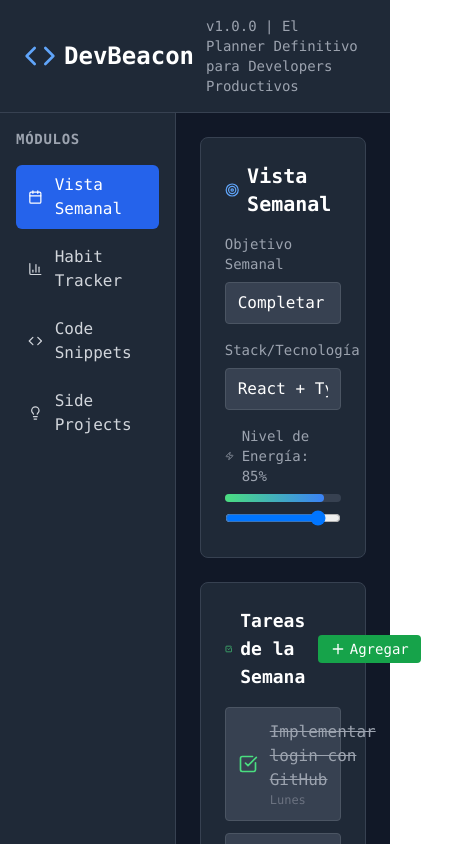
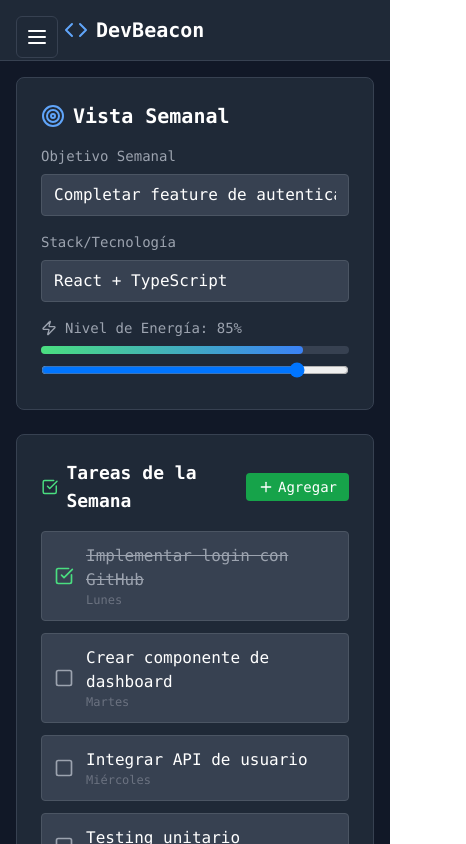
Before and after one commit to elizabthpazp/devbeacon-coder-compass, a React (Vite) app: page / in a window 390 px wide. Shown: the top 844 px of the page, 466 px wide, since content can reach past the window. Built offline with nearby package versions, Linux system fonts and the light colour scheme.

Commit message:
Fix: Implement responsive design for mobile devices
Implement responsive design for the navigation menu, including a burger menu for mobile devices.

```diff
--- a/src/components/Navigation.tsx
+++ b/src/components/Navigation.tsx
@@ -1,5 +1,6 @@
 
-import { Calendar, Code, Target, Bug, BookOpen, Lightbulb, BarChart3 } from 'lucide-react';
+import { Calendar, Code, Target, Bug, BookOpen, Lightbulb, BarChart3, Menu, X } from 'lucide-react';
+import { useState } from 'react';
 
 interface NavigationProps {
   activeSection: string;
@@ -7,6 +8,8 @@ interface NavigationProps {
 }
 
 export const Navigation = ({ activeSection, setActiveSection }: NavigationProps) => {
+  const [isMobileMenuOpen, setIsMobileMenuOpen] = useState(false);
+
   const navItems = [
     { id: 'weekly', label: 'Vista Semanal', icon: Calendar },
     { id: 'habits', label: 'Habit Tracker', icon: BarChart3 },
@@ -14,9 +17,36 @@ export const Navigation = ({ activeSection, setActiveSection }: NavigationProps)
     { id: 'projects', label: 'Side Projects', icon: Lightbulb },
   ];
 
+  const handleSectionChange = (section: string) => {
+    setActiveSection(section);
+    setIsMobileMenuOpen(false); // Close mobile menu when item is selected
+  };
+
   return (
-    <nav className="w-64 bg-gray-800 border-r border-gray-700 min-h-screen">
-      <div className="p-4">
+    <>
+      {/* Mobile Menu Button */}
+      <button
+        onClick={() => setIsMobileMenuOpen(!isMobileMenuOpen)}
+        className="md:hidden fixed top-4 left-4 z-50 bg-gray-800 text-white p-2 rounded-md border border-gray-700"
+      >
+        {isMobileMenuOpen ? <X className="h-6 w-6" /> : <Menu className="h-6 w-6" />}
+      </button>
+
+      {/* Mobile Menu Overlay */}
+      {isMobileMenuOpen && (
+        <div
+          className="md:hidden fixed inset-0 bg-black bg-opacity-50 z-40"
+          onClick={() => setIsMobileMenuOpen(false)}
+        />
+      )}
+
+      {/* Sidebar Navigation */}
+      <nav className={`
+        fixed md:static inset-y-0 left-0 z-40 w-64 bg-gray-800 border-r border-gray-700 transform transition-transform duration-300 ease-in-out
+        ${isMobileMenuOpen ? 'translate-x-0' : '-translate-x-full md:translate-x-0'}
+        md:min-h-screen
+      `}>
+        <div className="p-4 mt-16 md:mt-0">
           <h2 className="text-sm font-semibold text-gray-400 uppercase tracking-wider mb-4">
             Módulos
           </h2>
@@ -26,7 +56,7 @@ export const Navigation = ({ activeSection, setActiveSection }: NavigationProps)
               return (
                 <li key={item.id}>
                   <button
-                  onClick={() => setActiveSection(item.id)}
+                    onClick={() => handleSectionChange(item.id)}
                     className={`w-full flex items-center space-x-3 px-3 py-2 rounded-md text-left transition-colors ${
                       activeSection === item.id
                         ? 'bg-blue-600 text-white'
@@ -42,5 +72,6 @@ export const Navigation = ({ activeSection, setActiveSection }: NavigationProps)
           </ul>
         </div>
       </nav>
+    </>
   );
 };
--- a/src/pages/Index.tsx
+++ b/src/pages/Index.tsx
@@ -28,19 +28,19 @@ const Index = () => {
   return (
     <div className="min-h-screen bg-gray-900 text-green-400 font-mono">
       {/* Header */}
-      <header className="border-b border-gray-700 bg-gray-800 px-6 py-4">
-        <div className="flex items-center space-x-3">
+      <header className="border-b border-gray-700 bg-gray-800 px-4 md:px-6 py-4">
+        <div className="flex items-center space-x-3 ml-12 md:ml-0">
           <div className="flex items-center space-x-2">
-            <Code className="h-8 w-8 text-blue-400" />
-            <h1 className="text-2xl font-bold text-white">DevBeacon</h1>
+            <Code className="h-6 md:h-8 w-6 md:w-8 text-blue-400" />
+            <h1 className="text-xl md:text-2xl font-bold text-white">DevBeacon</h1>
           </div>
-          <div className="text-sm text-gray-400">
+          <div className="hidden sm:block text-xs md:text-sm text-gray-400">
             v1.0.0 | El Planner Definitivo para Developers Productivos
           </div>
         </div>
       </header>
 
-      <div className="flex">
+      <div className="flex relative">
         {/* Sidebar Navigation */}
         <Navigation
           activeSection={activeSection}
@@ -48,7 +48,7 @@ const Index = () => {
         />
 
         {/* Main Content */}
-        <main className="flex-1 p-6">
+        <main className="flex-1 p-4 md:p-6 md:ml-0">
           <div className="max-w-6xl mx-auto">
             {renderActiveSection()}
           </div>
@@ -56,7 +56,7 @@ const Index = () => {
       </div>
 
       {/* Footer */}
-      <footer className="border-t border-gray-700 bg-gray-800 px-6 py-4 text-center text-sm text-gray-400">
+      <footer className="border-t border-gray-700 bg-gray-800 px-4 md:px-6 py-4 text-center text-xs md:text-sm text-gray-400">
         <p>DevBeacon © 2024 | Diseñado por y para developers 💜</p>
       </footer>
     </div>
```
Lines whose indentation alone changed are shown as unchanged.
